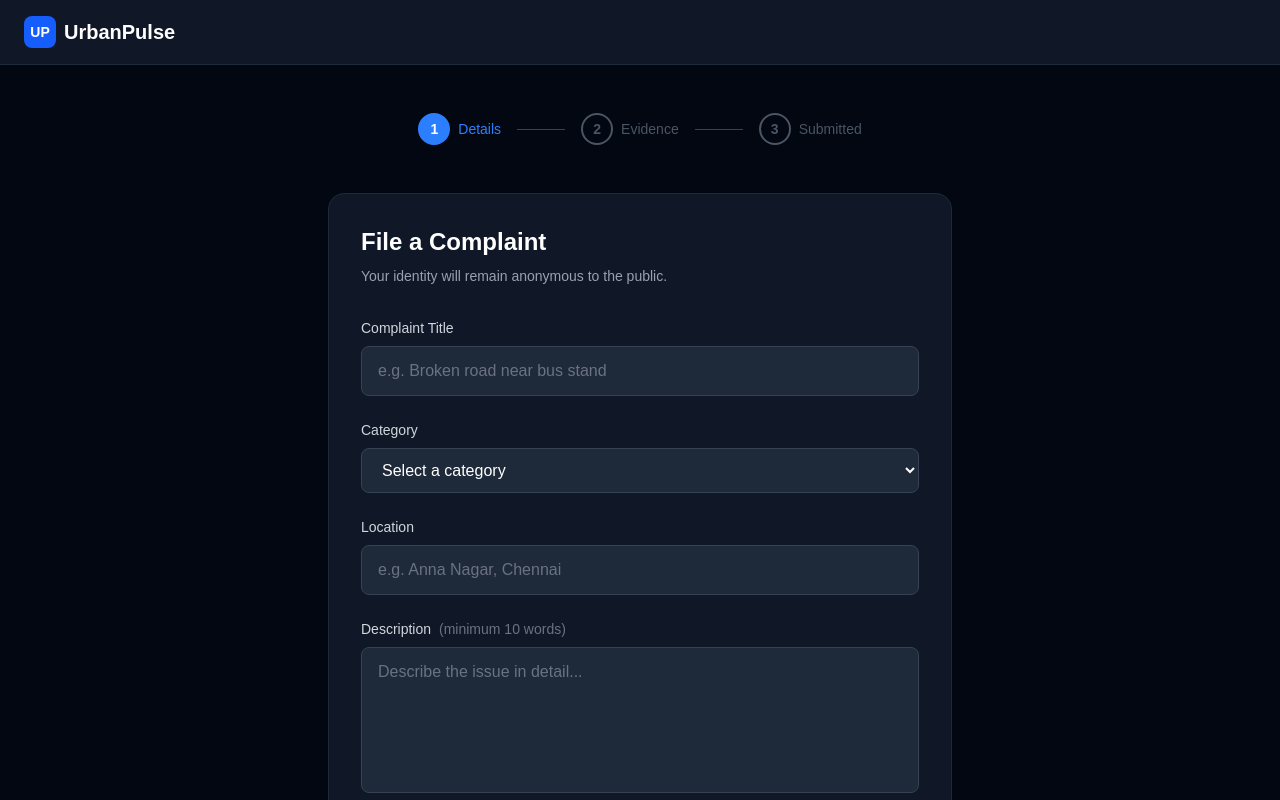
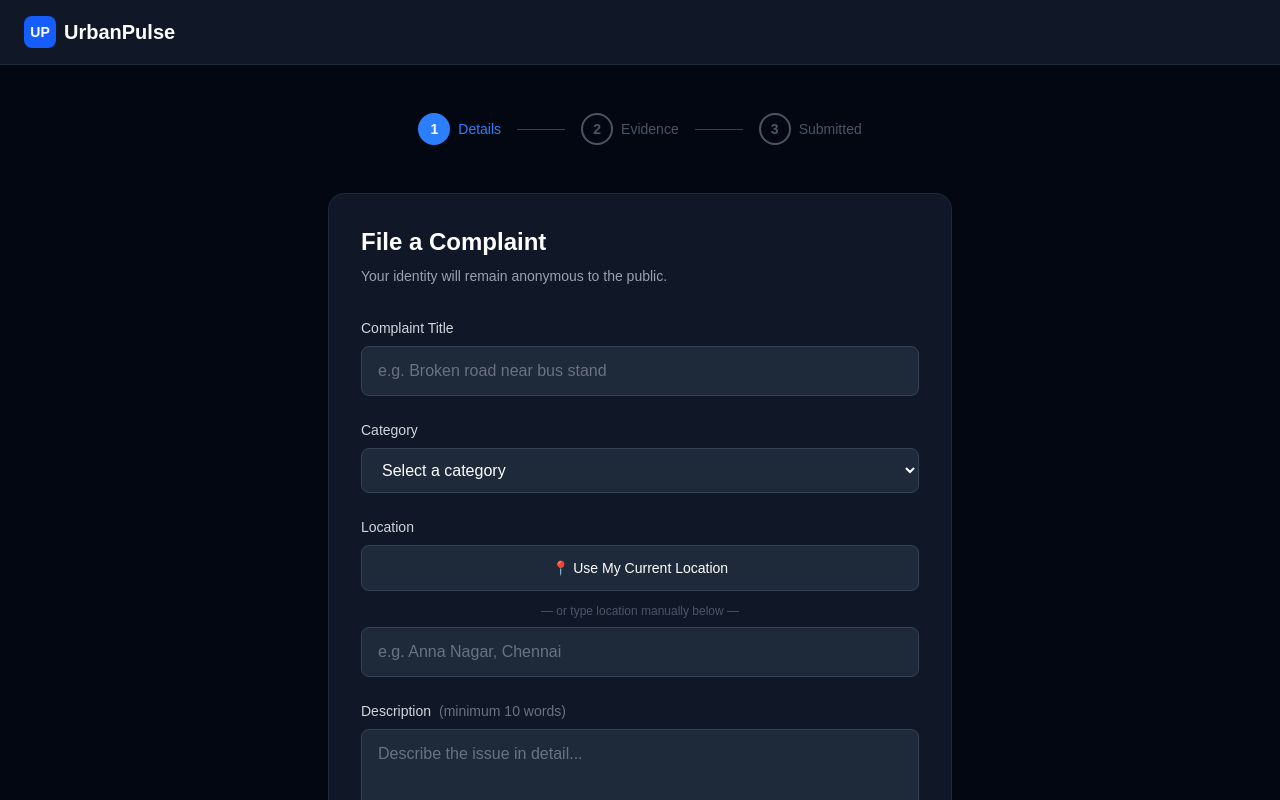
Before and after one commit to monishasundaram/UrbanPulse, a Next.js app in the folder frontend/: page /file-complaint in a window 1280 px wide. Shown: the top 800 px of the page. Built offline with nearby package versions, Linux system fonts and the light colour scheme.

Commit message:
Added GPS picker, evidence upload, complaint detail improvements

```diff
--- a/frontend/app/complaint/[id]/page.js
+++ b/frontend/app/complaint/[id]/page.js
@@ -1,3 +1,4 @@
+/* eslint-disable @next/next/no-img-element */
 'use client';
 import { useState, useEffect, use } from 'react';
 import Link from 'next/link';
@@ -14,6 +15,7 @@ export default function ComplaintDetail({ params }) {
   const { id } = use(params);
   const [complaint, setComplaint] = useState(null);
   const [actions, setActions] = useState([]);
+  const [evidence, setEvidence] = useState([]);
   const [loading, setLoading] = useState(true);
 
   useEffect(() => {
@@ -21,6 +23,7 @@ export default function ComplaintDetail({ params }) {
       const data = await getComplaint(id);
       if (data.success) {
         setComplaint(data.complaint);
+        setEvidence(data.evidence || []);
         const actionsData = await getActions(data.complaint.id);
         if (actionsData.success) setActions(actionsData.actions);
       }
@@ -83,8 +86,6 @@ export default function ComplaintDetail({ params }) {
 
         {/* Complaint Header */}
         <div className="bg-gray-900 rounded-2xl p-8 border border-gray-800 mb-8">
-
-          {/* ID and Status */}
           <div className="flex justify-between items-start mb-4">
             <span className="text-blue-400 font-mono text-sm">{complaint.complaint_number}</span>
             <span className={`text-xs px-3 py-1 rounded-full font-medium ${statusColors[complaint.status] || 'bg-gray-700 text-gray-300'}`}>
@@ -92,13 +93,9 @@ export default function ComplaintDetail({ params }) {
             </span>
           </div>
 
-          {/* Title */}
           <h1 className="text-3xl font-bold mb-4">{complaint.title}</h1>
-
-          {/* Description */}
           <p className="text-gray-400 mb-6">{complaint.description}</p>
 
-          {/* Details Grid */}
           <div className="grid grid-cols-2 gap-4 text-sm mb-6">
             <div className="bg-gray-800 rounded-xl p-4">
               <span className="text-gray-500 text-xs">Location</span>
@@ -122,9 +119,38 @@ export default function ComplaintDetail({ params }) {
           <div className="bg-blue-950 border border-blue-800 rounded-xl p-4">
             <p className="text-blue-300 text-sm">
               🔐 <strong>Blockchain Verified:</strong> This complaint is permanently recorded.
-              Complaint hash: <span className="font-mono text-xs">{complaint.blockchain_hash || 'Pending hash...'}</span>
+              Hash: <span className="font-mono text-xs break-all">{complaint.blockchain_hash || 'Pending...'}</span>
             </p>
           </div>
+
+          {/* Evidence Section */}
+          {evidence.length > 0 && (
+            <div className="mt-6">
+              <h3 className="font-bold mb-3 text-gray-300">📎 Submitted Evidence</h3>
+              <div className="grid grid-cols-2 gap-3">
+                {evidence.map((ev, index) => (
+                  <div key={index} className="bg-gray-800 rounded-xl overflow-hidden border border-gray-700">
+                    {ev.file_type?.startsWith('image') ? (
+                      <img
+                        src={"http://localhost:5000" + ev.file_path}
+                        alt="Evidence"
+                        className="w-full h-40 object-cover"
+                      />
+                    ) : (
+                      <div className="h-40 flex items-center justify-center">
+                        <p className="text-gray-400 text-sm">📹 Video Evidence</p>
+                      </div>
+                    )}
+                    <div className="p-2">
+                      <p className="text-xs text-gray-500">
+                        {ev.ai_authentic ? '✅ AI Verified' : '⚠️ Unverified'}
+                      </p>
+                    </div>
+                  </div>
+                ))}
+              </div>
+            </div>
+          )}
         </div>
 
         {/* Action Timeline */}
@@ -148,13 +174,9 @@ export default function ComplaintDetail({ params }) {
               <div className="space-y-6">
                 {actions.map((a, index) => (
                   <div key={a.id} className="flex gap-4 relative">
-                    {/* Icon */}
-                    <div className={`w-10 h-10 rounded-full border-4 border-gray-900 flex items-center justify-center text-sm z-10 shrink-0 ${
-                      index === 0 ? 'bg-blue-600' : 'bg-gray-700'
-                    }`}>
+                    <div className={`w-10 h-10 rounded-full border-4 border-gray-900 flex items-center justify-center text-sm z-10 shrink-0 ${index === 0 ? 'bg-blue-600' : 'bg-gray-700'}`}>
                       {index === 0 ? '⚡' : '✅'}
                     </div>
-                    {/* Card */}
                     <div className="flex-1 bg-gray-800 rounded-xl p-4 border border-gray-700">
                       <div className="flex justify-between items-start mb-2">
                         <span className="text-blue-400 text-xs font-medium">
@@ -167,10 +189,9 @@ export default function ComplaintDetail({ params }) {
                       <p className="text-white text-sm mb-3">
                         {getCleanDescription(a.description)}
                       </p>
-                      {/* Photo proof */}
                       {getPhotoFromDescription(a.description) && (
                         <img
-                          src={`http://localhost:5000${getPhotoFromDescription(a.description)}`}
+                          src={"http://localhost:5000" + getPhotoFromDescription(a.description)}
                           alt="Action proof"
                           className="w-full max-h-48 object-cover rounded-lg mb-3"
                         />
--- a/frontend/app/file-complaint/page.js
+++ b/frontend/app/file-complaint/page.js
@@ -1,4 +1,6 @@
 'use client';
+import dynamic from 'next/dynamic';
+const LocationPicker = dynamic(() => import('../../components/LocationPicker'), { ssr: false });
 import { useState } from 'react';
 import Link from 'next/link';
 import { submitComplaint, checkProofGate, checkImage } from '../../lib/api';
@@ -74,7 +76,7 @@ export default function FileComplaint() {
   category: form.category,
   location: form.location,
   pseudo_citizen_id: 'ANONYMOUS',
-      });
+}, form.evidence);
 
       if (result.success) {
         setComplaintId(result.complaint.complaint_number);
@@ -156,13 +158,18 @@ export default function FileComplaint() {
 
               <div>
   <label className="block text-sm font-medium text-gray-300 mb-2">Location</label>
+  <LocationPicker
+    onLocationSelect={(loc) => {
+      setForm({ ...form, location: loc.address });
+    }}
+  />
   <input
     type="text"
     name="location"
     value={form.location}
     onChange={handleChange}
     placeholder="e.g. Anna Nagar, Chennai"
-                  className="w-full bg-gray-800 border border-gray-700 rounded-lg px-4 py-3 text-white placeholder-gray-500 focus:outline-none focus:border-blue-500"
+    className="w-full bg-gray-800 border border-gray-700 rounded-lg px-4 py-3 text-white placeholder-gray-500 focus:outline-none focus:border-blue-500 mt-2"
   />
 </div>
 
--- /dev/null
+++ b/frontend/components/LocationPicker.js
@@ -0,0 +1,114 @@
+'use client';
+import { useState } from 'react';
+
+export default function LocationPicker({ onLocationSelect }) {
+  const [position, setPosition] = useState(null);
+  const [address, setAddress] = useState('');
+  const [loading, setLoading] = useState(false);
+
+  const getCurrentLocation = () => {
+    setLoading(true);
+    if (navigator.geolocation) {
+      navigator.geolocation.getCurrentPosition(
+        async (pos) => {
+          const { latitude, longitude, accuracy } = pos.coords;
+          setPosition({ lat: latitude, lng: longitude, accuracy });
+
+          try {
+            const res = await fetch(
+              `https://nominatim.openstreetmap.org/reverse?format=json&lat=${latitude}&lon=${longitude}`
+            );
+            const data = await res.json();
+            const addr = data.display_name || `${latitude}, ${longitude}`;
+            setAddress(addr);
+            onLocationSelect({
+              lat: latitude,
+              lng: longitude,
+              address: addr,
+            });
+          } catch (error) {
+            const addr = `${latitude.toFixed(4)}, ${longitude.toFixed(4)}`;
+            setAddress(addr);
+            onLocationSelect({ lat: latitude, lng: longitude, address: addr });
+          }
+          setLoading(false);
+        },
+        () => {
+          alert('Could not get location. Please enter manually.');
+          setLoading(false);
+        },
+        {
+          enableHighAccuracy: true,
+          timeout: 10000,
+          maximumAge: 0
+        }
+      );
+    } else {
+      alert('Geolocation is not supported by your browser.');
+      setLoading(false);
+    }
+  };
+
+  const getAccuracyColor = (accuracy) => {
+    if (accuracy <= 50) return 'text-green-400';
+    if (accuracy <= 200) return 'text-yellow-400';
+    return 'text-red-400';
+  };
+
+  const getAccuracyLabel = (accuracy) => {
+    if (accuracy <= 50) return 'High Accuracy';
+    if (accuracy <= 200) return 'Medium Accuracy';
+    return 'Low Accuracy';
+  };
+
+  return (
+    <div className="space-y-3">
+      <button
+        type="button"
+        onClick={getCurrentLocation}
+        disabled={loading}
+        className="w-full flex items-center justify-center gap-2 bg-gray-800 hover:bg-gray-700 border border-gray-700 hover:border-blue-500 py-3 rounded-lg text-sm font-medium transition disabled:opacity-50"
+      >
+        {loading ? (
+          <>⏳ Getting your location...</>
+        ) : (
+          <>📍 Use My Current Location</>
+        )}
+      </button>
+
+      {position && (
+        <div className="bg-gray-800 rounded-xl p-4 border border-green-800">
+          <div className="flex items-start gap-3">
+            <div className="text-2xl">✅</div>
+            <div className="flex-1">
+              <p className="text-green-400 text-xs font-medium mb-1">Location Captured!</p>
+              <p className="text-white text-sm">{address}</p>
+              <p className="text-gray-500 text-xs mt-1">
+                📐 {position.lat.toFixed(6)}, {position.lng.toFixed(6)}
+              </p>
+              {position.accuracy && (
+                <p className={`text-xs mt-1 ${getAccuracyColor(position.accuracy)}`}>
+                  🎯 {getAccuracyLabel(position.accuracy)} — ±{Math.round(position.accuracy)}m
+                </p>
+              )}
+            </div>
+          </div>
+        </div>
+      )}
+
+      {/* Accuracy explanation */}
+      {position && position.accuracy > 200 && (
+        <div className="bg-yellow-950 border border-yellow-800 rounded-lg p-3">
+          <p className="text-yellow-300 text-xs">
+            ⚠️ Low accuracy detected. This is normal for laptops without GPS.
+            You can improve accuracy by typing your location manually below.
+          </p>
+        </div>
+      )}
+
+      <div className="text-center text-gray-600 text-xs">
+        — or type location manually below —
+      </div>
+    </div>
+  );
+}
--- a/frontend/package.json
+++ b/frontend/package.json
@@ -9,9 +9,11 @@
     "lint": "eslint"
   },
   "dependencies": {
+    "leaflet": "^1.9.4",
     "next": "16.2.1",
     "react": "19.2.4",
-    "react-dom": "19.2.4"
+    "react-dom": "19.2.4",
+    "react-leaflet": "^5.0.0"
   },
   "devDependencies": {
     "@tailwindcss/postcss": "^4",
```
Also changed, not shown: frontend/lib/api.js, 3 other files (tests, documents, lock files or other folders). Lines whose indentation alone changed are shown as unchanged.
